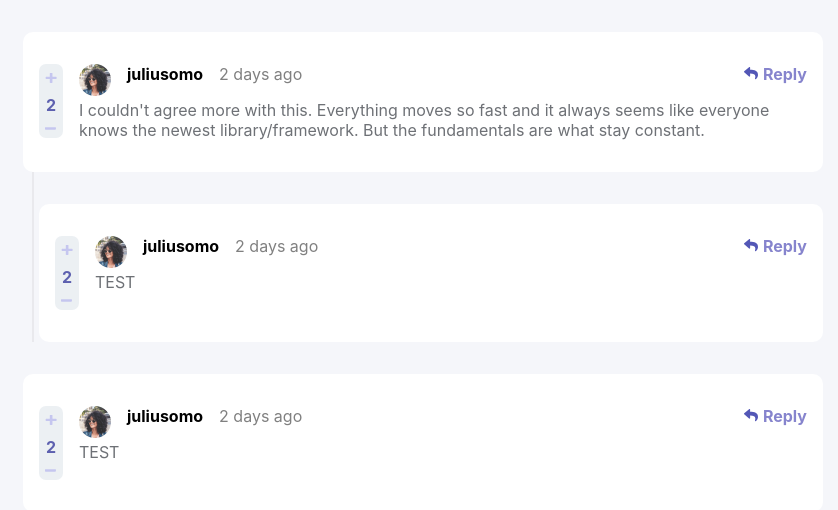
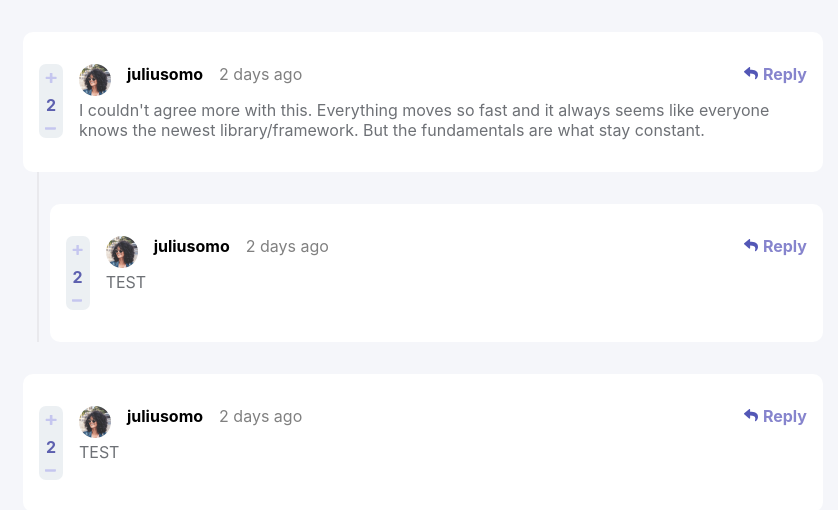
Before and after one commit to PranavFokmare-Dev/interactive-comments-section, a React (Create React App) app: page / in a window 1280 px wide. Shown: the top 510 px of the page, without its empty margins (217-1055 px from the left). Built offline with nearby package versions, Linux system fonts and the light colour scheme.

Commit message:
changing cols to 30

```diff
--- a/src/components/CommentHandler/MyComment.tsx
+++ b/src/components/CommentHandler/MyComment.tsx
@@ -1,12 +1,10 @@
 import React, { useEffect, useState } from "react";
 
-import { IComment } from "../../Models/CommentModel";
 import { getComments as getCommentIds, getReplyIdsForComment } from "../../service/getComment";
 import CommentStateHandler from "../Comment/CommentStateHandler";
-import DisplayComment from "../DisplayComment/DisplayComment";
 import * as S from "./MyComment.styled";
 
-const gridCols = 50;
+const gridCols = 30;
 const lastColGridLine = gridCols+1;
 
 export default function MyComment() {
```
